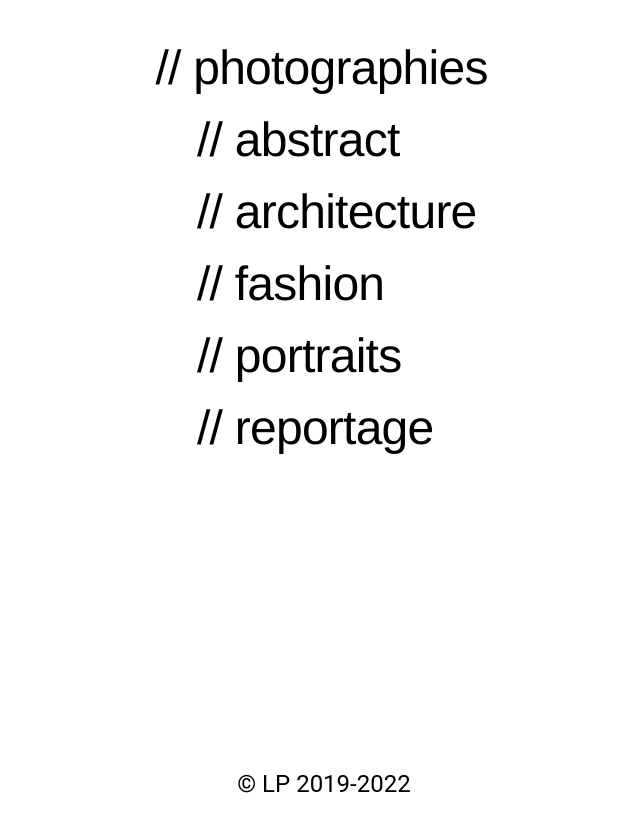
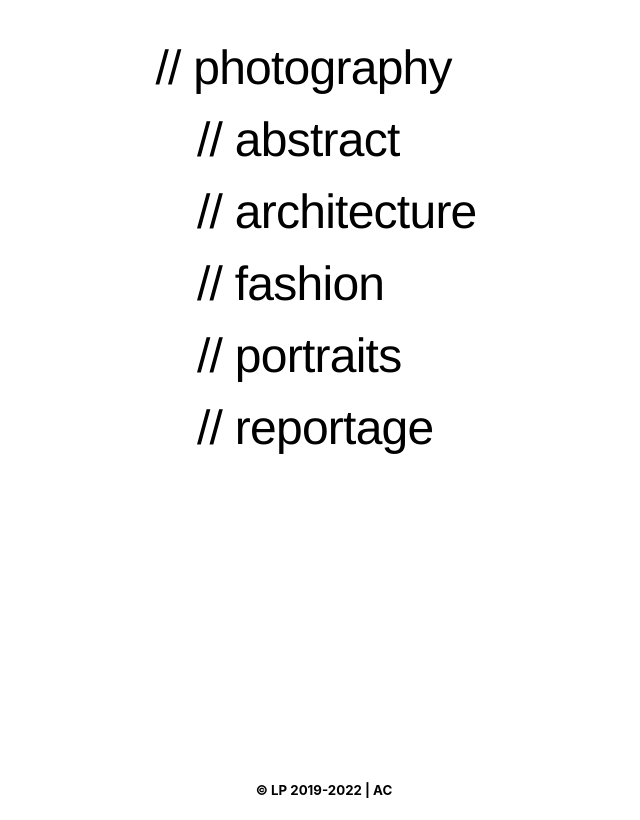
Before and after one commit to alek1926/leonidpesenti, a React (Create React App) app: page /ph in a window 1280 px wide. Shown: the whole page, without its empty margins (316-956 px from the left). Built offline with nearby package versions, Linux system fonts and the light colour scheme.

Commit message:
issues 11 settembre

```diff
--- a/src/Pages/Contact.jsx
+++ b/src/Pages/Contact.jsx
@@ -33,7 +33,6 @@ export default function Contact() {
                 display="flex"
                 justifyContent="center"
                 alignItems="start"
-                minHeight="95vh"
                 marginTop="5vh"
             >
                 <Grid container
@@ -50,7 +49,7 @@ export default function Contact() {
                         {instaClick && <a href="https://www.instagram.com/hennibbale/" style={{ color: 'black', textDecoration: 'none', fontSize:"1rem"}}>@hennibbale</a>}
                 </Grid>
                         <Button onClick={() => setClicked(true)}style={{ color: 'black', textDecoration: 'none', fontSize:"1.2rem", fontFamily: 'Helvetica', marginTop:"5vh"      }}>e-mail</Button>
-                        {clicked && <Reaptcha
+                        {clicked && !verified && <Reaptcha
                             sitekey={'6Le12eMhAAAAAAJkvS4zSYBrLI-rVvX5WF5v8lAR'}
                             onVerify={() => setVerified(true)}
                         >
@@ -61,7 +60,7 @@ export default function Contact() {
                     </Grid>
 
             </Box>
-            <Footer></Footer>
+            <Footer fixed></Footer>
         </ThemeProvider>
     );
 }
--- a/src/Pages/Footer.jsx
+++ b/src/Pages/Footer.jsx
@@ -1,19 +1,19 @@
-import { Typography, Grid } from '@mui/material';
+import { Typography, Grid, createTheme } from '@mui/material';
 import * as React from "react";
 
-export default function Footer() {
+export default function Footer(props) {
     const styles = {
           width: '100%',
-          position: 'fixed',
-          bottom: 0,
+          bottom: '0',
           textAlign:'center',
-          marginTop: 'auto',
-          position: 'fixed'
+          position: props.fixed? 'fixed':'relative'
         };
+
+
 
             return (
                 <Grid style={styles}>
-                <Typography variant="h5">© LP 2019-2022</Typography>
+                <h5>© LP 2019-2022 | AC</h5>
                 </Grid>
     );
     }
--- a/src/Pages/Photographies/Architecture.jsx
+++ b/src/Pages/Photographies/Architecture.jsx
@@ -64,7 +64,7 @@ export default function Architecture() {
                 flexDirection="column"
             >
             <Link to="/ph/architecture" style={{ color: 'black', textDecoration: 'none', fontSize:"3rem"    }}>// architecture</Link>
-        <Link to = "/ph/architecture/walltextures" variant="h1" style={{ color: 'black', textDecoration: 'none', fontSize:"2rem", fontFamily: "Helvetica"  }} marginLeft="2vw">// wall textures</Link>
+        <Link to = "/ph/architecture/walltextures" variant="h1" style={{ color: 'black', textDecoration: 'none', fontSize:"2rem", fontFamily: "Helvetica"  }} marginLeft="2vw">// "wall textures"</Link>
 
         <Grid container direction="row" spacing={2} padding="5vh" paddingTop="5vh">
                     {images.map((image) => {
--- a/src/Pages/Photographies/Fashion.jsx
+++ b/src/Pages/Photographies/Fashion.jsx
@@ -58,7 +58,7 @@ export default function Fashion() {
 
                     <Typography variant="h1">// fashion
                     <List sx={{ marginLeft: '1vw' }}>
-                    <ListItem><Link to="/ph/fashion/postapocalyptichighfashion" style={{ color: 'black', alignItems: 'center', textDecoration: 'none' }}>// post apocalyptic high fashion
+                    <ListItem><Link to="/ph/fashion/postapocalyptichighfashion" style={{ color: 'black', alignItems: 'center', textDecoration: 'none' }}>// post-apocalyptic high fashion
                     </Link></ListItem>
                         <ListItem><Link to="/ph/fashion/locarno" style={{ color: 'black', alignItems: 'center', textDecoration: 'none' }}>// locarno
                         </Link></ListItem>
@@ -115,7 +115,7 @@ export default function Fashion() {
 
 
 
-                    <Footer style={{marginTop: 'auto', position: 'fixed'}}></Footer>
+                    <Footer fixed></Footer>
                 </ThemeProvider>
                 );
 }
--- a/src/Pages/Photographies/Locarno.jsx
+++ b/src/Pages/Photographies/Locarno.jsx
@@ -91,6 +91,7 @@ export default function Fashion() {
                         }
                     })}
                 </Grid>
+            <Footer></Footer>
             </Box>
 
 
@@ -108,7 +109,6 @@ export default function Fashion() {
 
 
 
-            <Footer></Footer>
 
         </ThemeProvider>
     );
--- a/src/Pages/Photographies/PostApocalypticHighFashion.jsx
+++ b/src/Pages/Photographies/PostApocalypticHighFashion.jsx
@@ -68,7 +68,7 @@ export default function PostApocalypticHighFashion() {
                 flexDirection="column"
             >
             <Link to="/ph/fashion" style={{ color: 'black', textDecoration: 'none', fontSize:"3rem"    }}>// fashion</Link>
-                    <Link to="/ph/fashion/postapocalyptichighfashion" variant="h1" style={{ color: 'black', textDecoration: 'none', fontSize:"2rem"    }} marginLeft="2vw">// post apocalyptic high fashion
+                    <Link to="/ph/fashion/postapocalyptichighfashion" variant="h1" style={{ color: 'black', textDecoration: 'none', fontSize:"2rem"    }} marginLeft="2vw">// post-apocalyptic high fashion
                 </Link>
 
 
--- a/src/Pages/Photographies/Ukraine2022.jsx
+++ b/src/Pages/Photographies/Ukraine2022.jsx
@@ -66,10 +66,10 @@ export default function Ukraine2022() {
                 marginTop={lg ? "5vh" : "0"}
                 flexDirection="column"
             >
-            <Link to="/ph/reportage" style={{ color: 'black', textDecoration: 'none', fontSize:"3rem"    }}>// reportage</Link>
-            <Link to = "/ph/reportage/ukraine2022" variant="h1" style={{ color: 'black', textDecoration: 'none', fontSize:'2rem'  }} marginLeft="2vw">// ukraine2022
+            <Link to="/ph/reportage" style={{ color: 'black', textDecoration: 'none', fontSize:"3rem", marginBottom: "2vh"    }}>// reportage</Link>
+            <Link to="/ph/reportage/ukraine2022" style={{ color: 'black', textDecoration: 'none', fontSize:"2rem"}} >// ukraine2022
             </Link>
-        <Grid container direction="row" spacing={2} padding="5vh" paddingTop="5vh">
+        <Grid container direction="row" spacing={2} padding="5vh" paddingTop="5vh" marginTop="5vh">
                     {images.map((image) => {
                         if (tablet) {
                             return (
--- a/src/Pages/Photography.jsx
+++ b/src/Pages/Photography.jsx
@@ -25,7 +25,7 @@ export default function Photography() {
                 minHeight="90vh"
                 marginTop="5vh"
             >
-                <Typography variant="h1">// photographies
+                <Typography variant="h1">// photography
                     <List sx={{ marginLeft: '2vw' }}>
                         <ListItem><Link to="/ph/abstract" style={{ color: 'black', textDecoration: 'none' }}>// abstract</Link></ListItem>
                         <ListItem><Link to="/ph/architecture" style={{ color: 'black', textDecoration: 'none' }}>// architecture</Link></ListItem>
```
Also changed, not shown: src/Pages/Photographies/Reportage.jsx (+4 -4 lines), 1 other file (tests, documents, lock files or other folders).
